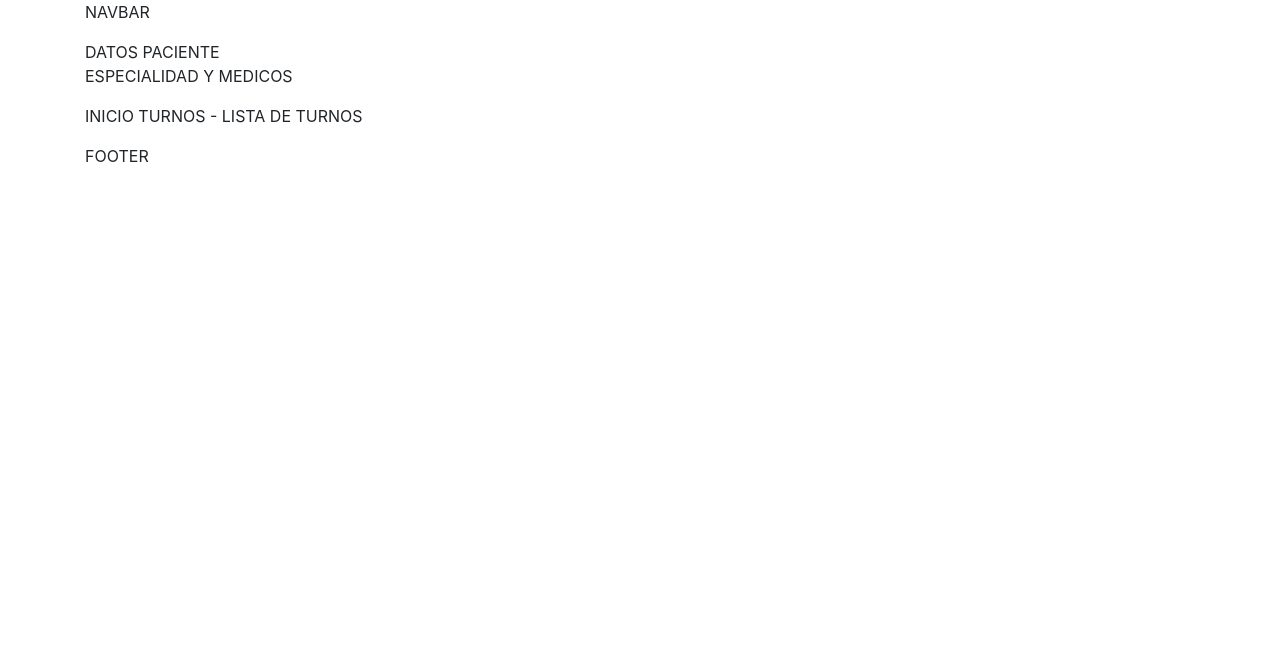
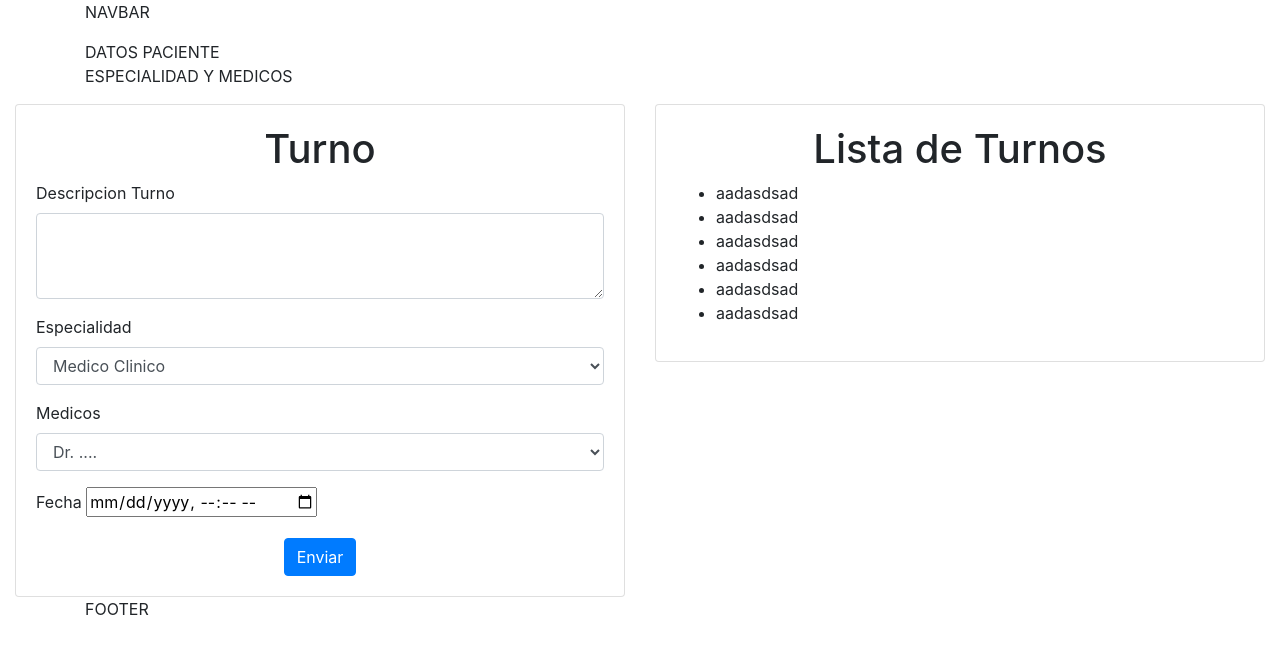
Before and after one commit to martincho222/proyecto-clinica-2.0, a website built with webpack: page public/seccionUsuario.html in a window 1280 px wide. Built offline with nearby package versions, Linux system fonts and the light colour scheme.

Commit message:
first commit turnos

```diff
--- a/public/seccionUsuario.html
+++ b/public/seccionUsuario.html
@@ -27,9 +27,68 @@
 <!-- FIN ESPECIALIDAD Y MEDICOS -->
 
 <!-- INICIO TURNOS - LISTA DE TURNOS -->
-<div class="container">
-    <p>INICIO TURNOS - LISTA DE TURNOS</p>
-</div>
+<div class="container-fluid">
+    <div class="row">
+      <div class="col-6 outline-primary">
+        <div class="card">
+          <div class="card-body ">
+        <h1 class="text-center">Turno</h1>
+        <form >
+          <div class="form-group">
+            <label >Descripcion Turno</label>
+            <textarea class="form-control" id="descripcionTurno" rows="3"></textarea>
+          </div>
+          <div class="form-group">
+            <label >Especialidad</label>
+            <select  class="form-control" id="especialidades">
+              <option>Medico Clinico</option>
+              <option>Oftagmologia</option>
+              <option>Traumatologia</option>
+              <option>Dermatologia</option>
+              <option>Dermatdsfsdfdsologia</option>
+            </select>
+          </div>
+          <div class="form-group">
+            <label>Medicos</label>
+            <select  class="form-control" id="doctores">
+              <option>Dr. ....</option>
+              <option>Dra. ....</option>
+              <option>Dr. ....</option>
+              <option>Dr. ....</option>
+              <option>Dra. ....</option>
+              <option>Dr. ....</option>
+            </select>
+          </div>
+          <div class="form-group">
+            <label >Fecha</label>
+            <input type="datetime-local">
+          </div>
+          <div class="text-center">
+          <button type="submit" class="btn btn-primary" >Enviar</button>
+        </div>
+        </form>
+      </div>
+    </div>
+  </div>
+      <div class="col-6 outline-primary">
+        <div class="card">
+          <div class="card-body">
+            <h1 class="text-center">Lista de Turnos</h1>
+            <ul>
+              <li>aadasdsad</li>
+              <li>aadasdsad</li>
+              <li>aadasdsad</li>
+              <li>aadasdsad</li>
+              <li>aadasdsad</li>
+              <li>aadasdsad</li>
+            </ul>
+          </div>
+        </div>
+      </div>
+          </div>
+        </div>
+
+
 <!-- FIN TURNOS - LISTA DE TURNOS -->
 
 <!--INICIO FOOTER-->
--- a/webpack.config.js
+++ b/webpack.config.js
@@ -4,10 +4,11 @@ const MiniCssExtractPlugin = require("mini-css-extract-plugin");
 
 module.exports = {
   entry: {
-    main: "./src/index.js"
+    index: "./src/index.js",
+    seccionUsuario:'./src/seccionUsuario.js'
   },
   output: {
-    filename: "main.js",
+    filename:'[name].js' ,
     path: path.resolve(__dirname, "build")
   },
   module: {
@@ -51,10 +52,16 @@ module.exports = {
 
   plugins: [
     new HtmlWebpackPlugin({
-      template: "./public/index.html"
+      template: "./public/index.html",
+      inject: 'body',
+      chunks:['index'],
+      filename:'index.html'
     }),
     new HtmlWebpackPlugin({
-      template: "./public/seccionUsuario.html"
+      template: "./public/seccionUsuario.html",
+      inject: 'body',
+      chunks:['seccionUsuario'],
+      filename:'seccionUsuario.html'
     }),
     new MiniCssExtractPlugin({
       filename: "styles.css"
```
Also changed, not shown: public/index.html (+1 -0 lines).
